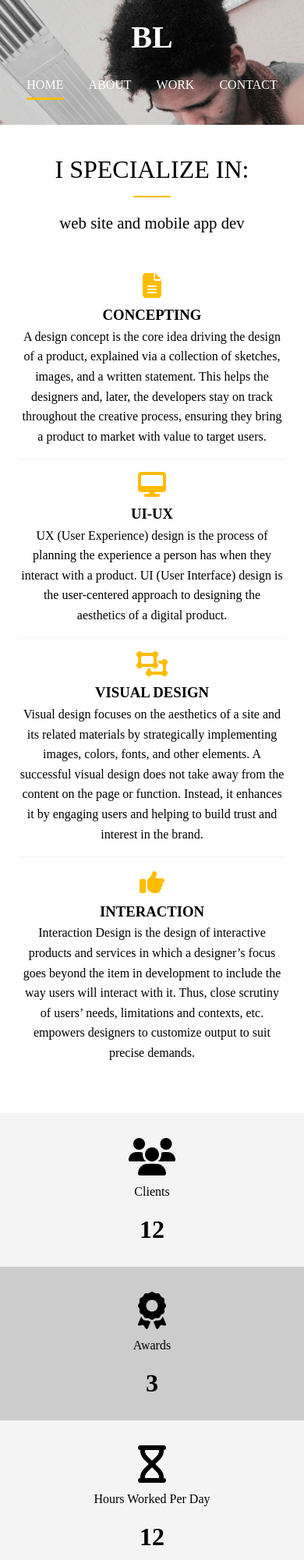
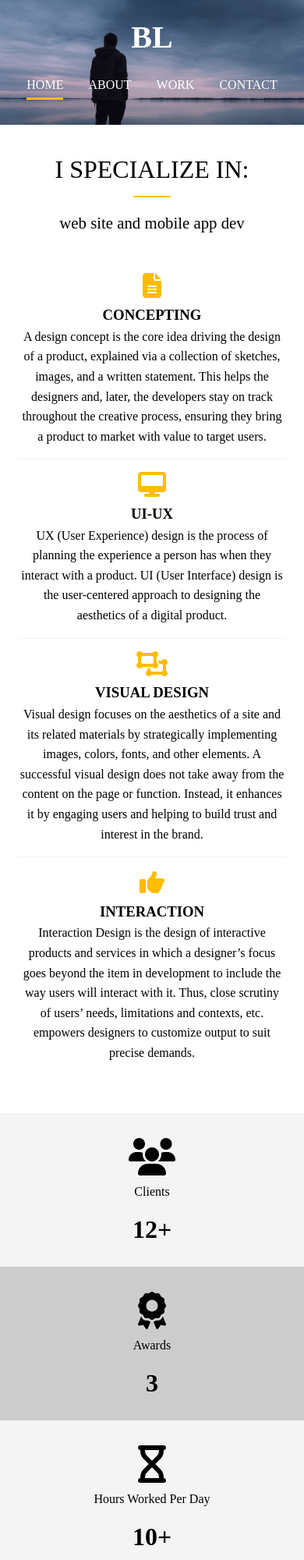
Before and after one commit to BetsegawLire/Portfolio, a website: page dist/index.html in a window 390 px wide. Shown: the top 2000 px of the page at 78% size. Drawn offline with Linux system fonts and the light colour scheme.

Commit message:
add favicon and landing image

```diff
--- a/dist/css/main.css
+++ b/dist/css/main.css
@@ -218,7 +218,7 @@ img {
       border-color: #ffbc00; }
 
 #header-home {
-  background: url("../img/BETSEGAW\'S\ IMAGE.jpg") no-repeat center center/cover;
+  background: url("../img/showcase.jpg") no-repeat center center/cover;
   height: 100vh;
   color: #fff; }
   #header-home .header-content {
--- a/dist/index.html
+++ b/dist/index.html
@@ -6,6 +6,10 @@
     <meta name="viewport" content="width=device-width, initial-scale=1.0" />
     <link rel="stylesheet" href="css/all.css" />
     <link rel="stylesheet" href="css/main.css" />
+
+      <link rel="shortcut icon" type="image/x-icon" href="favicon.ico">
+
+
     <title>Betsegaw Lire | UI/UX Designer</title>
   </head>
   <body>
@@ -93,7 +97,7 @@
           <ul>
             <li><i class="fas fa-users fa-3x"></i></li>
             <li stats-title>Clients</li>
-            <li class="stats-number">12</li>
+            <li class="stats-number">12+</li>
           </ul>
         </div>
         <div>
@@ -107,14 +111,14 @@
           <ul>
             <li><i class="fas fa-hourglass fa-3x"></i></li>
             <li stats-title>Hours Worked Per Day</li>
-            <li class="stats-number">12</li>
+            <li class="stats-number">10+</li>
           </ul>
         </div>
         <div>
           <ul>
             <li><i class="fas fa-code-branch fa-3x"></i></li>
             <li stats-title>Projects Completed</li>
-            <li class="stats-number">10</li>
+            <li class="stats-number">10+</li>
           </ul>
         </div>
       </div>
```
Also changed, not shown: dist/about.html (+2 -2 lines), dist/favicon.ico (added).
